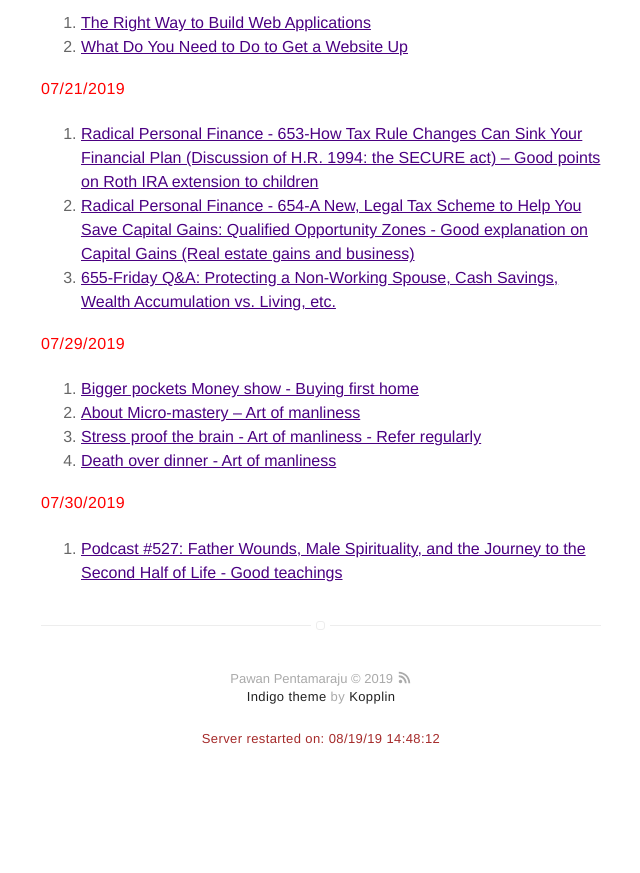
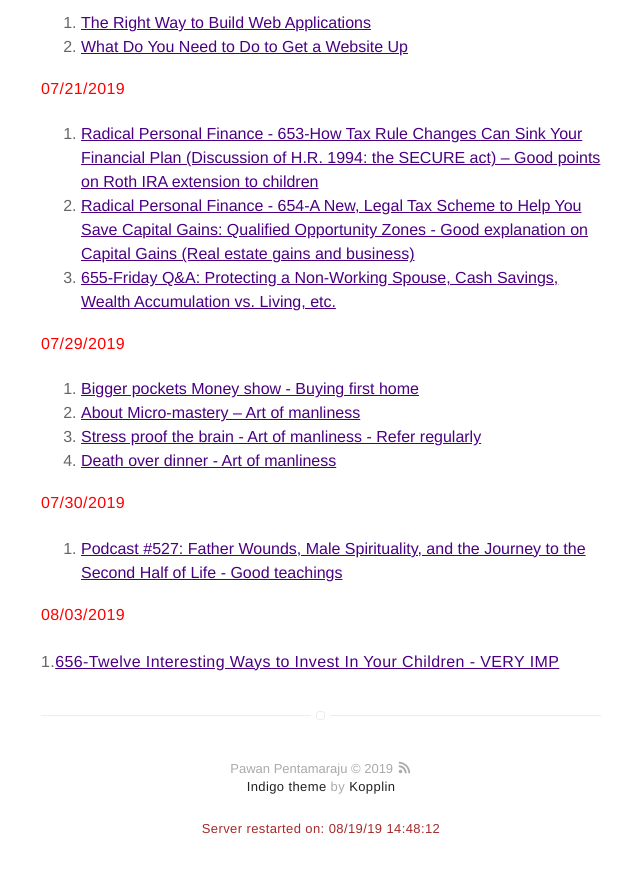
Before and after one commit to pawanpe/pawanpe.github.io, a Jekyll site: the page built from booklist/2019/articlesandvideos.markdown, in a window 1280 px wide and 900 px high, scrolled down 1247 px. Shown: the top 873 px of the window, without its empty margins (319-959 px from the left). Built offline with Jekyll 4.4.1, drawn with Linux system fonts in a browser that asks for light colours; before the commit the page ends 2057 px from its top, so only the background shows below that.

Commit message:
updating for 08/03

```diff
--- a/booklist/2019/articlesandvideos.markdown
+++ b/booklist/2019/articlesandvideos.markdown
@@ -67,3 +67,7 @@ layout: page
 <b style="color: red">07/30/2019</b>
 
 1. [Podcast #527: Father Wounds, Male Spirituality, and the Journey to the Second Half of Life - Good teachings](https://www.artofmanliness.com/articles/male-spirituality-richard-rohr/)
+
+<b style="color: red">08/03/2019</b>
+
+1.[656-Twelve Interesting Ways to Invest In Your Children - VERY IMP](https://podcasts.google.com/?feed=aHR0cDovL3JhZGljYWxwZXJzb25hbGZpbmFuY2UubGlic3luLmNvbS9yc3M&episode=MWQ0ZWRhOTE0MDI0NGFjZWI4NjY5Y2JlYWFhN2MxMzg&at=1564829575466)
```
